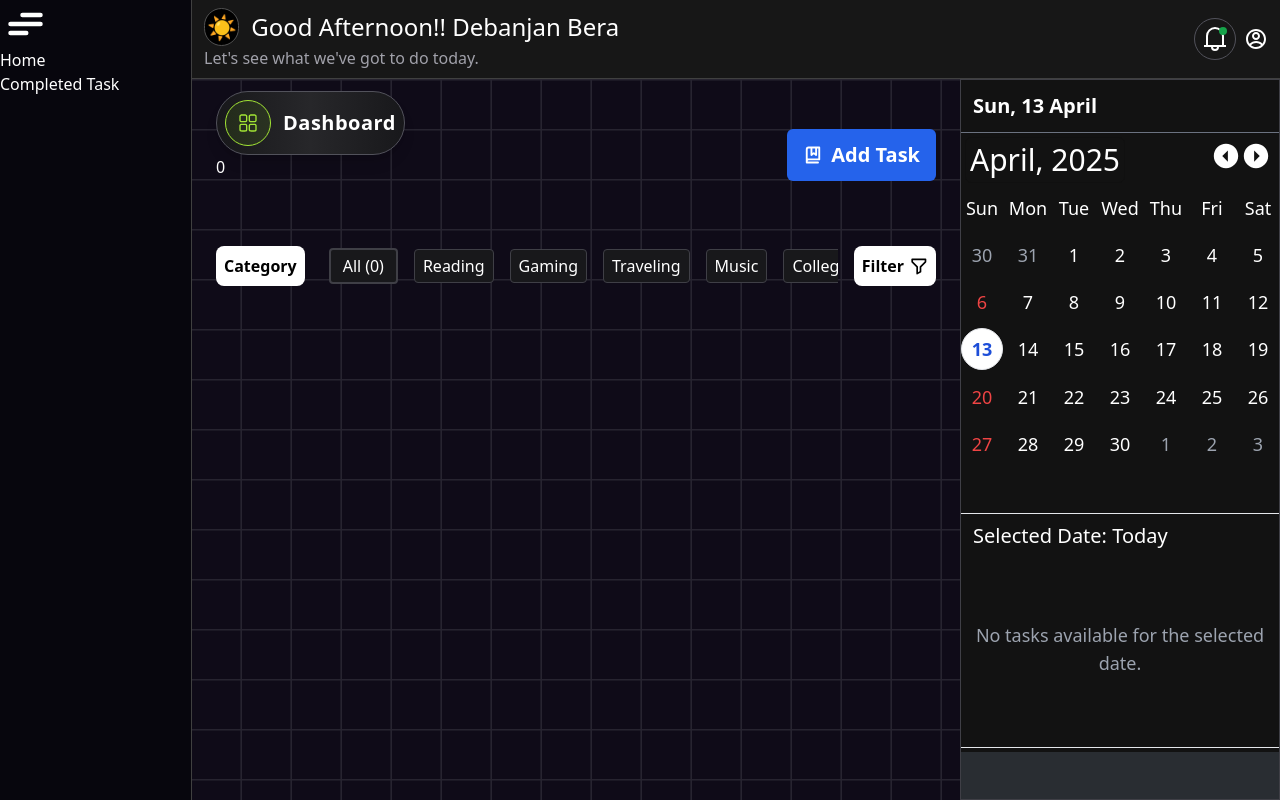
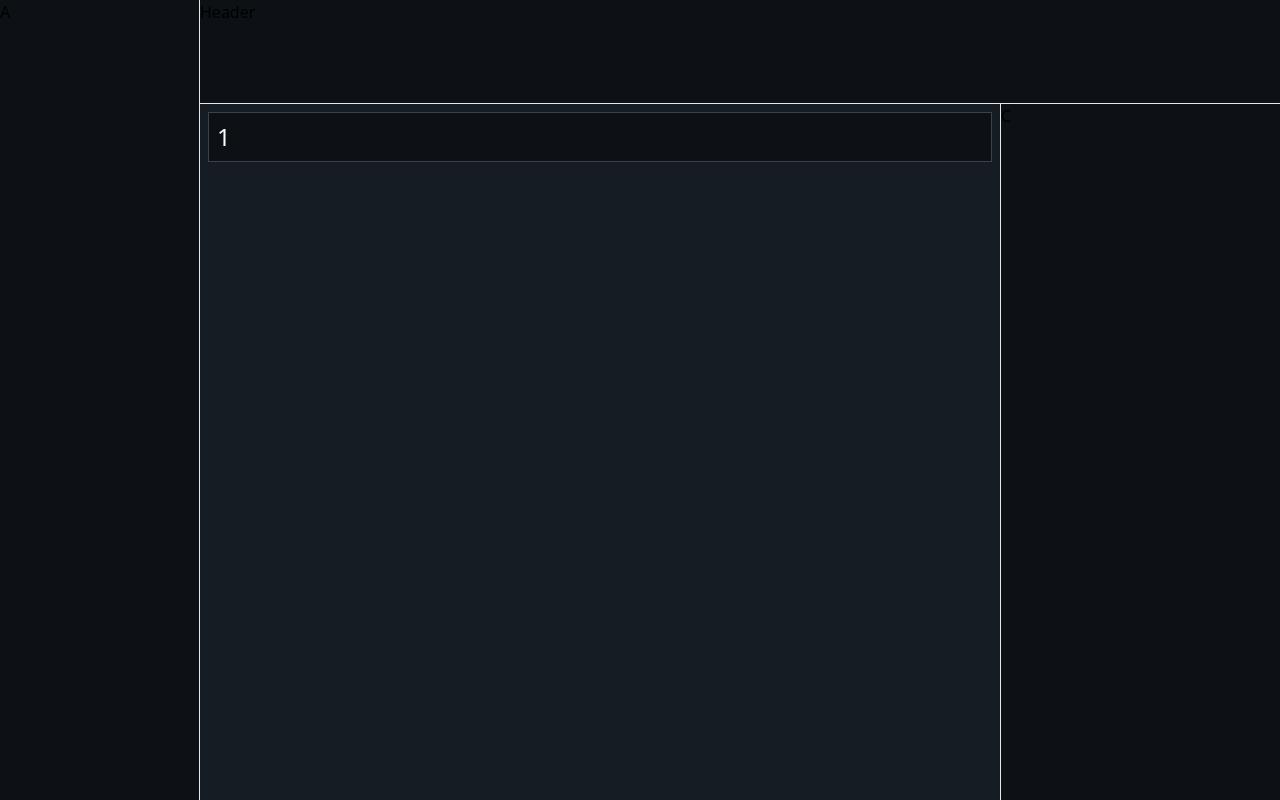
Before and after one commit to debanjan-bera/To-Do-Application, a React (Vite) app: page /re in a window 1280 px wide. Built offline with nearby package versions, Linux system fonts and the light colour scheme.

Commit message:
refactor: Add ReDashBoard component and update router configuration for improved navigation

```diff
--- a/src/Components/Functions/Models/ContextMenuBar.jsx
+++ b/src/Components/Functions/Models/ContextMenuBar.jsx
@@ -8,7 +8,7 @@ import { GrCompliance } from "react-icons/gr";
 import useResponsive from "../../../Hooks/UseResponsive";
 
 const ContextMenuPopUp = ({id,curTask,pendingTask,isMenuOpen})=>{
-    const { taskArr,setTaskArr, isShowInfoId, setFilteredData, setActiveMenuId, setInfoId,isTaskEdit,setTaskEdit,windowOpen, setWindowClose} = useContext(ToDoContext);
+    const { taskArr,setTaskArr, isShowInfoId, setFilteredData, setActiveMenuId, setInfoId,setTaskEdit,windowOpen, setWindowClose} = useContext(ToDoContext);
     const {  setInfoOpen } = useContext(FormDataContext);
     const isMobile = useResponsive(570); // Check mobile screen width
 
--- /dev/null
+++ b/src/Dashborad/ReDahBoard.jsx
@@ -0,0 +1,22 @@
+import { memo } from "react";
+
+const ReDashBoard = () => {
+  return (
+    <>
+      <section className="h-lvh w-svw grid grid-cols-[0.5fr_2fr_0.7fr] grid-rows-[0.3fr_2fr] bg-[#0D1116] ">
+        <header className="w-full h-full  col-start-2 col-end-4 row-start-1 row-end-2 border-b">Header</header>
+        <aside className="w-full h-full col-start-1 col-end-2 row-start-1 row-end-3 border-r ">A</aside>
+        <main className="w-full h-full bg-[#161C23] col-start-2 col-end-3 row-start-2 row-end-3 flex flex-row items-start " >
+            <div className="m-2 p-2 w-full bg-[#0D1116] text-2xl text-white border border-zinc-700">1</div>
+        </main>
+        <aside className="w-full h-full col-start-3 col-end-4 row-start-2 row-end-3 border-l ">C</aside>
+      </section>
+    </>
+  );
+};
+
+export default memo(ReDashBoard);
+
+
+//bg-[#141414] bg-#1B1A1D
+//
--- a/src/Router/RouterCompo.jsx
+++ b/src/Router/RouterCompo.jsx
@@ -2,6 +2,7 @@ import { createBrowserRouter, RouterProvider } from 'react-router-dom'
 import  MCalendarComponent  from '../Components/layout/Calendar/MobileCalendar'
 import  DashBoard  from '../Dashborad/DaashBoard'
 import  TaskManager  from '../Components/TaskManager/TaskManager'
+import ReDahBoard from '../Dashborad/ReDahBoard';
 
  function RouterCompo() {
   const router = createBrowserRouter([
@@ -15,6 +16,10 @@ import  TaskManager  from '../Components/TaskManager/TaskManager'
         { path: '*', element: <TaskManager isCompletedDashBoard={false}/> } // Redirect unknown routes to home
       ],
     },
+    {
+      path: '/re',
+      element: <ReDahBoard/>
+    }
   ]);
 
 return <RouterProvider router={router}/>
```
